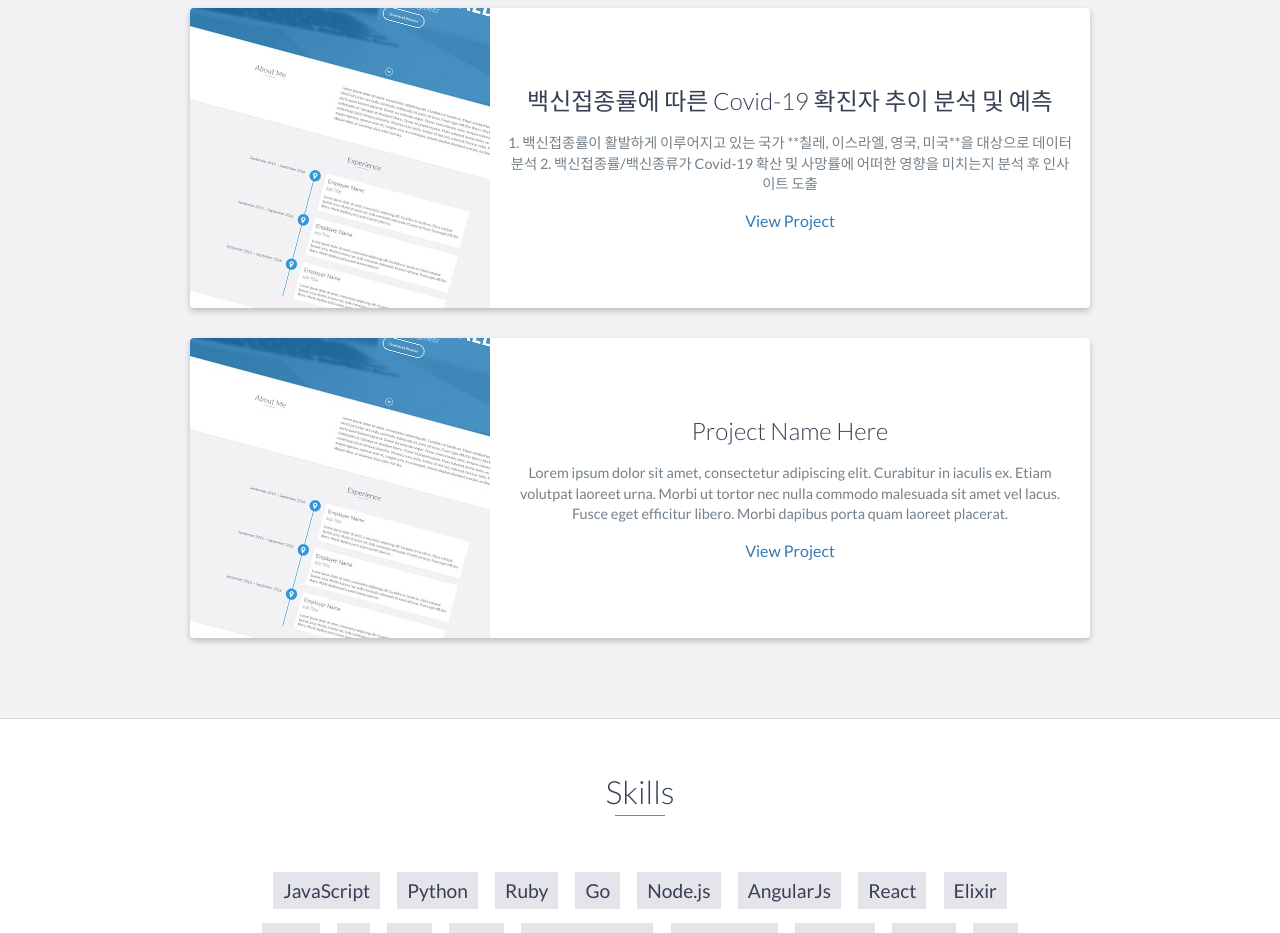
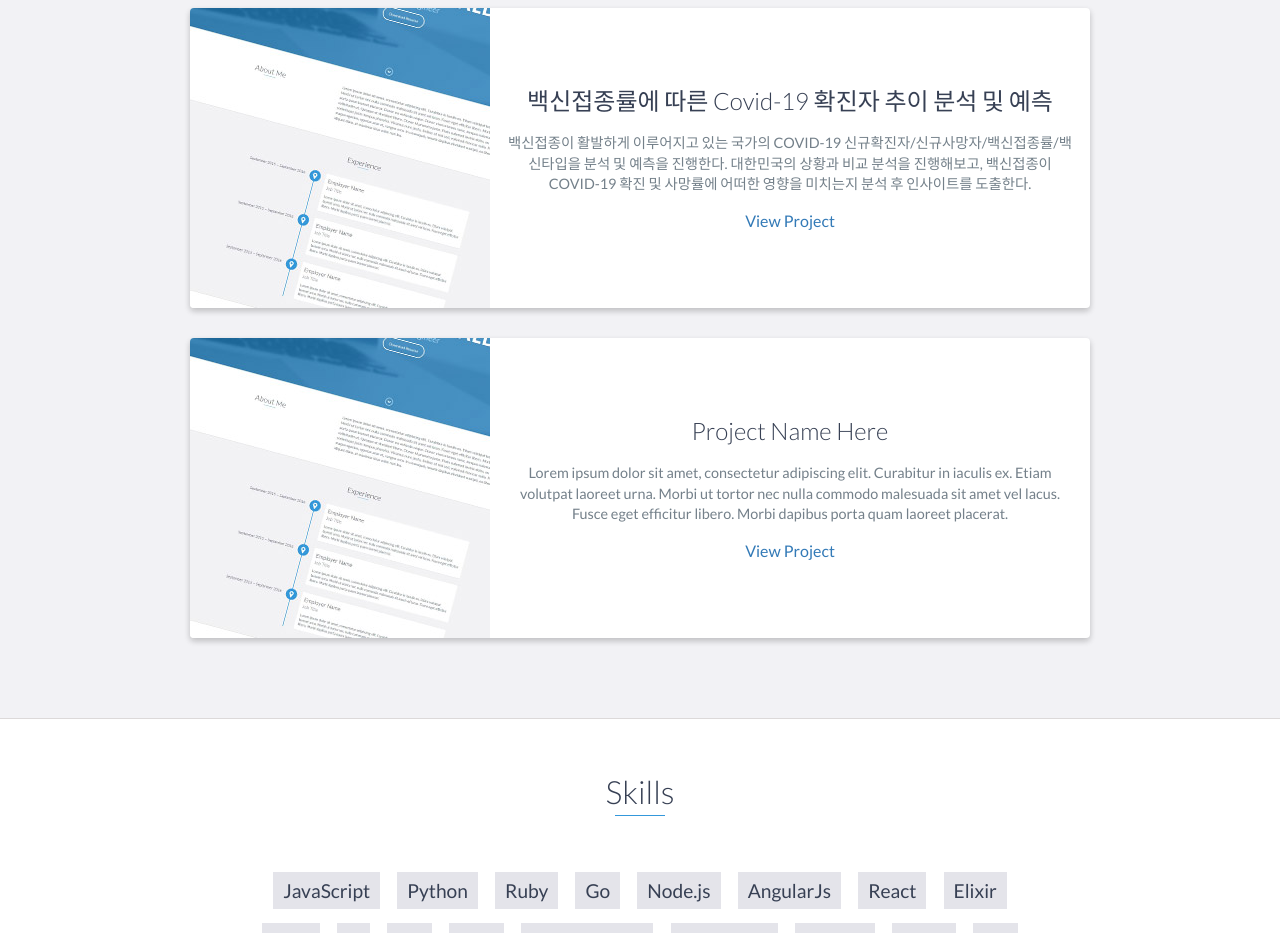
Before and after one commit to minguya/minguya.github.io, a website: page index.html in a window 1280 px wide. Shown: the part 2600-3533 px from the top of the page. Drawn offline with nearby package versions, Linux system fonts and the light colour scheme.

Commit message:
Update index.html

```diff
--- a/index.html
+++ b/index.html
@@ -157,8 +157,7 @@
                     <div class="project-info">
                         <h3>백신접종률에 따른 Covid-19 확진자 추이 분석 및 예측</h3>
                         <p>
-                            1.   백신접종률이 활발하게 이루어지고 있는 국가 **칠레, 이스라엘, 영국, 미국**을 대상으로 데이터 분석
-                            2.  백신접종률/백신종류가 Covid-19 확산 및 사망률에 어떠한 영향을 미치는지 분석 후 인사이트 도출
+                            백신접종이 활발하게 이루어지고 있는 국가의 COVID-19 신규확진자/신규사망자/백신접종률/백신타입을 분석 및 예측을 진행한다. 대한민국의 상황과 비교 분석을 진행해보고, 백신접종이 COVID-19 확진 및 사망률에 어떠한 영향을 미치는지 분석 후 인사이트를 도출한다.
                         </p>
                         <a href="https://github.com/minguya/DATA.github.io">View Project</a>
                     </div>
```
